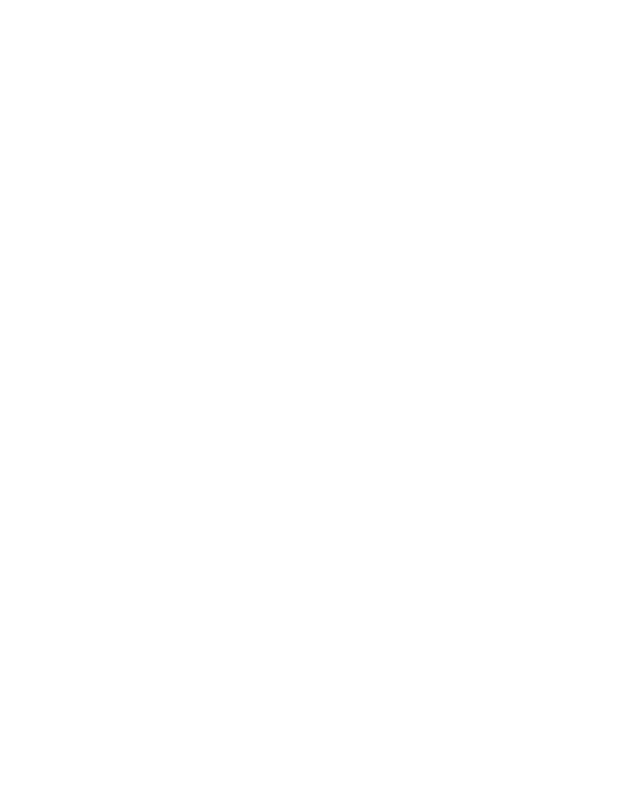
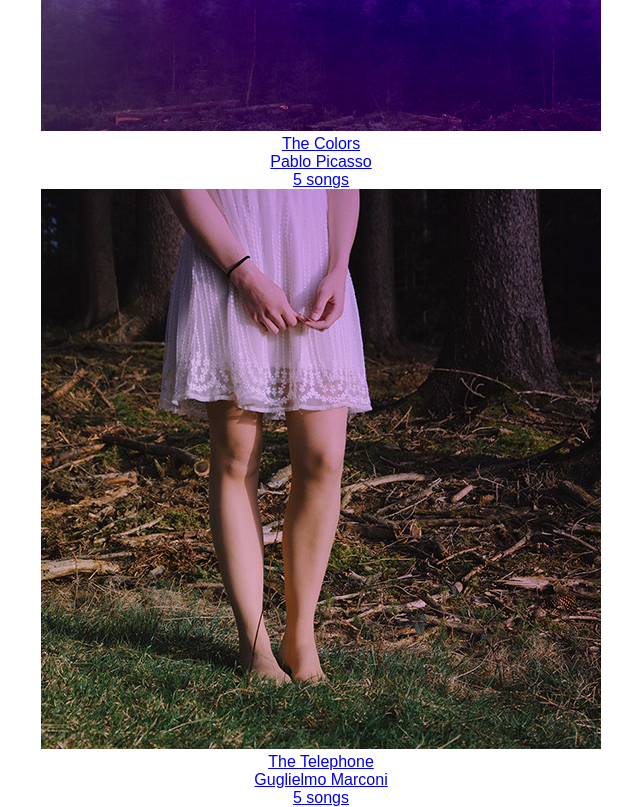
Before and after one commit to melissafj77/bloc-jams-react, a React (Create React App) app: page /library in a window 1280 px wide. Shown: the part 527-1334 px from the top of the page, without its empty margins (319-959 px from the left). Before the commit the page ends 800 px from the top, so only its background shows below. Built offline with nearby package versions, Linux system fonts and the light colour scheme.

Commit message:
Library Content

```diff
--- a/src/App.js
+++ b/src/App.js
@@ -18,7 +18,7 @@
         <main>
         <Route exact path="/" component={Landing} />
            <Route path="/library" component={Library} />
-           <Route path="/album" component={Album} />
+           <Route path="/album/:slug" component={Album} />
         </main>
       </div>
     );
--- a/src/components/Album.js
+++ b/src/components/Album.js
@@ -1,9 +1,12 @@
-import React from 'react';
+import React, { Component } from 'react';
 
-const Album = () => (
-  <section className="album">
-    Album will go here
-  </section>
-);
-
+  class Album extends Component {
+    render() {
+      return (
+        <section className="album">
+          {this.props.match.params.slug} Album will go here
+        </section>
+      );
+    }
+  }
 export default Album;
--- a/src/components/Library.js
+++ b/src/components/Library.js
@@ -1,9 +1,29 @@
-import React from 'react';
+import React, { Component } from 'react';
+import albumData from './../data/albums'
+import { Link } from 'react-router-dom';
 
-const Library = () => (
-  <section className="library">
-    Library will go here
+
+class Library extends Component {
+  constructor(props){
+    super(props);
+    this.state ={albums:albumData};
+  }
+  render() {
+   return (
+    <section className="library">
+    {
+      this.state.albums.map( (album, index) =>
+        <Link to={`/album/${album.slug}`} key={index}>
+          <img src={album.albumCover} alt={album.title} />
+          <div>{album.title}</div>
+          <div>{album.artist}</div>
+          <div>{album.songs.length} songs</div>
+        </Link>
+      )
+    }
   </section>
-);
+    );
+  }
+}
 
 export default Library;
--- /dev/null
+++ b/src/data/albums.js
@@ -0,0 +1,27 @@
+export default [{
+    title: 'The Colors',
+    artist: 'Pablo Picasso',
+    releaseInfo: '1909 Spanish Records',
+    albumCover: '/assets/images/album_covers/01.jpg',
+    slug: 'the-colors',
+    songs: [
+        { title: 'Blue', duration: '161.71', audioSrc: '/assets/music/blue.mp3' },
+        { title: 'Green', duration: '103.96', audioSrc: '/assets/music/green.mp3' },
+        { title: 'Red', duration: '268.45', audioSrc: '/assets/music/red.mp3' },
+        { title: 'Pink', duration: '153.14', audioSrc: '/assets/music/pink.mp3' },
+        { title: 'Magenta', duration: '374.22', audioSrc: '/assets/music/magenta.mp3' }
+    ]
+  }, {
+      title: 'The Telephone',
+      artist: 'Guglielmo Marconi',
+      releaseInfo: '1909 EM',
+      albumCover: '/assets/images/album_covers/02.jpg',
+      slug: 'the-telephone',
+      songs: [
+        { title: 'Blue', duration: '161.71', audioSrc: '/assets/music/blue.mp3' },
+        { title: 'Green', duration: '103.96', audioSrc: '/assets/music/green.mp3' },
+        { title: 'Red', duration: '268.45', audioSrc: '/assets/music/red.mp3' },
+        { title: 'Pink', duration: '153.14', audioSrc: '/assets/music/pink.mp3' },
+        { title: 'Magenta', duration: '374.22', audioSrc: '/assets/music/magenta.mp3' }
+      ]
+  }];
```
